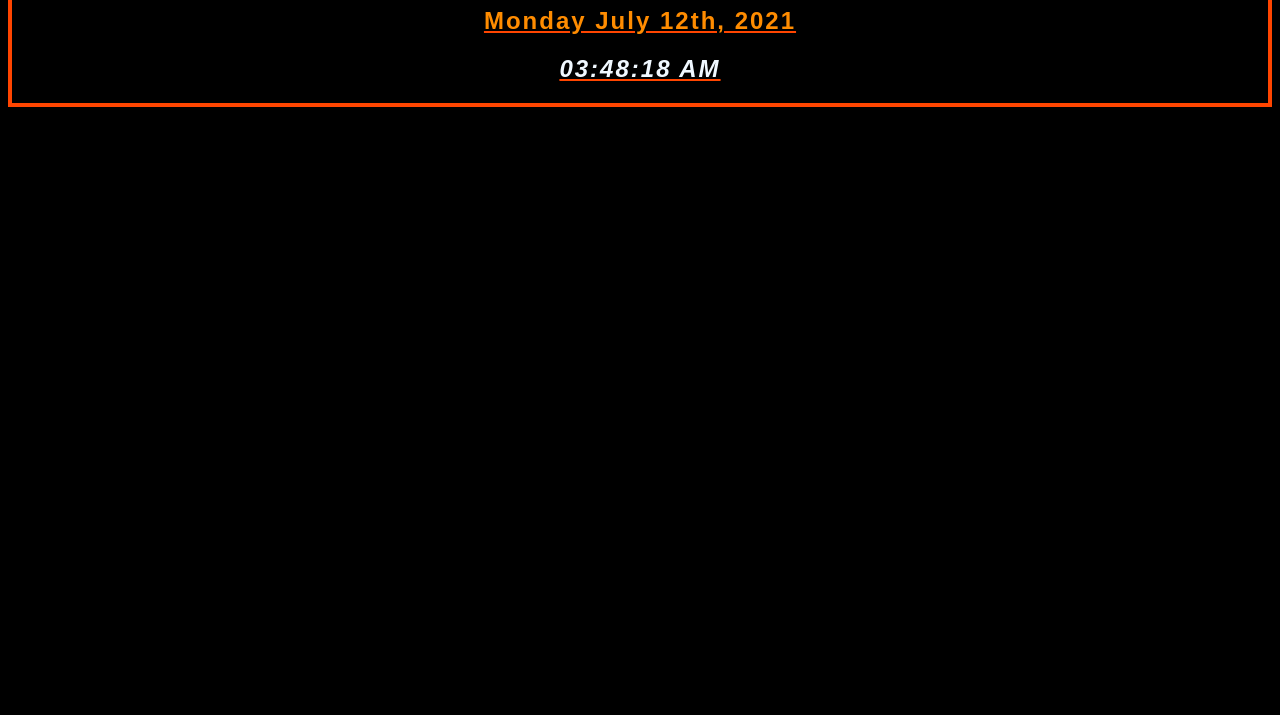
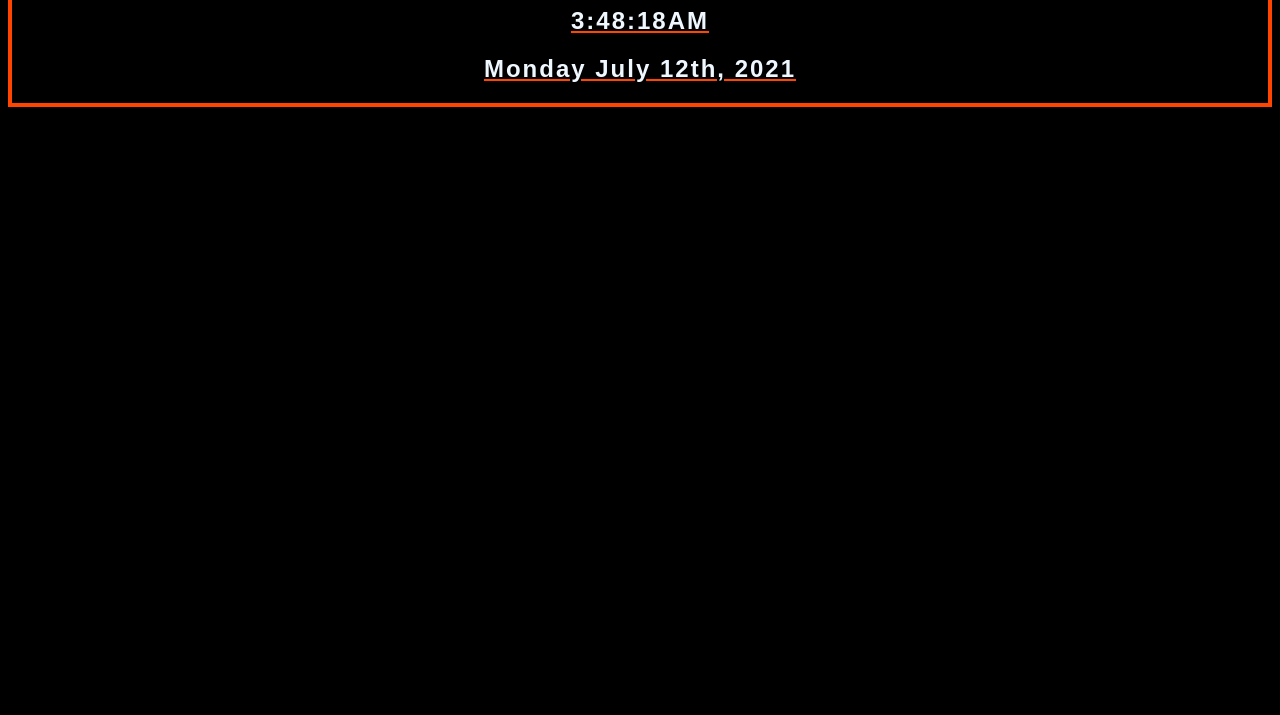
Before and after one commit to Trevorton27/brendonHclockApp, a plain HTML site: page index.html in a window 1280 px wide. Shown: the part 85-800 px from the top of the page. Drawn offline with Linux system fonts and the light colour scheme.

Commit message:
ready for code review approval

```diff
--- a/index.html
+++ b/index.html
@@ -1,23 +1,4 @@
-<!-- // My Process:
-// sectioned off a variables section at the top
-// wrote a function for displaying the time
-// looked up document.write()
-// tested function with raw numbers
-// explored the Date() attributes
-// wrote code to pull out the pieces I wanted from Date()
-// Passed those number to function
-// ISSUE: parameters of function were not evaluated, the code simply passed the code
-// tried eval() - FAIL
-// SOLUTION: write a separate code block to evaluate numbers
-// ISSUE: a while loop didn't automatically update the html after I displayed the date once (real bummer!)
-// checked out the code in your example (if you get stumped, look for similar code blocks and hunt)
-// explored DIV tag and DOM
-// it looks like setAttribute will be helpful
-// figured out the getElement[s] with an s require a pointer formated [0]
-// found set interval
-// moved code to capture current time into the function
-// SOLUTION: DOM, SetInterval
-// play with formatting -->
+
 
 <!DOCTYPE html>
 <html lang="en">
@@ -31,8 +12,9 @@
 <body>
   <div id="Title">
     <h1>Simple Digital Clock
-      <h2 class="date"></h2>
-      <h2 class="time"></h2>
+      <h2 id="time"></h2>
+      <h2 id="date"></h2>
+
     </h1>
   </div>
 
--- a/script.js
+++ b/script.js
@@ -1,84 +1,83 @@
+function displayTime() {
+  const timeNow = new Date();
+  const time = document.getElementById('time');
+  var timeHours = timeNow.getHours();
+  const timeMinutes = timeNow.getMinutes();
+  const timeSeconds = timeNow.getSeconds();
+  const isAm = timeHours < 12 || timeHours === 0;
+  let amPm = isAm ? 'AM' : 'PM';
+
+  time.innerText = `${formatHour(timeHours)}:${renderLeadingZero(
+    timeMinutes
+  )}:${renderLeadingZero(timeSeconds)}${amPm}`;
+}
+
+function formatHour(hour) {
+  hour = hour >= 13 ? hour - 12 : hour;
+
+  hour = hour === 0 ? hour + 12 : hour;
+  return hour;
+}
+
+function displayDate() {
+  const dateNow = new Date();
+  const date = document.getElementById('date');
+  const dateMonth = months[dateNow.getMonth()];
+  const dateDay = days[dateNow.getDay()];
+  const dateDate = dateNow.getDate();
+  const dateYear = dateNow.getFullYear();
+
+  date.innerText = `${dateDay} ${dateMonth} ${dateSuffix(
+    dateDate
+  )}, ${dateYear}`;
+}
+
+function renderLeadingZero(number) {
+  return number < 10 ? '0' + number : number;
+}
+
+function dateSuffix(date) {
+  if (date < 10 || date > 20) {
+    switch (date % 10) {
+      case 1:
+        return `${date}st`;
+      case 2:
+        return `${date}nd`;
+      case 3:
+        return `${date}rd`;
+    }
+  }
+  return `${date}th`;
+}
+
 const months = [
-"January",
-"February",
-"March",
-"April",
-"May",
-"June",
-"July",
-"August",
-"September",
-"October",
-"November",
-"December"];
+  'January',
+  'February',
+  'March',
+  'April',
+  'May',
+  'June',
+  'July',
+  'August',
+  'September',
+  'October',
+  'November',
+  'December'
+];
 
 const days = [
-  "Sunday",
-  "Monday",
-  "Tuesday",
-  "Wednesday",
-  "Thursday",
-  "Friday",
-  "Saturday"];
+  'Sunday',
+  'Monday',
+  'Tuesday',
+  'Wednesday',
+  'Thursday',
+  'Friday',
+  'Saturday'
+];
 
-var isMilitary = false;
-
-function updateTime(timeNow, isMilitary) {
-  const time = document.getElementById("Title").getElementsByTagName("h2")[1];
-  var timeHoursInMilitary = timeNow.getHours();
-  const timeMinutes = timeNow.getMinutes();
-  const timeSeconds = timeNow.getSeconds();
-
-  if (isMilitary  == false && timeHoursInMilitary > 12) {
-    timeHoursInMilitary = timeHoursInMilitary - 12;
-    timeAMPM = " PM";
-  } else if (isMilitary == false && timeHoursInMilitary <= 12) {
-    timeAMPM = " AM";
-  } else {
-    timeAMPM = "";
-  }
-
-  time.innerHTML = `${renderLeadingZero(timeHoursInMilitary)}:${renderLeadingZero(timeMinutes)}:${renderLeadingZero(timeSeconds)}${timeAMPM}`;
-}
-
-function updateDate(timeNow) {
-  const date = document.getElementById("Title").getElementsByTagName("h2")[0];
-  const dateMonth = months[timeNow.getMonth()];
-  const dateDay = days[timeNow.getDay()];
-  const dateDate = timeNow.getDate();
-  const dateYear = timeNow.getFullYear();
-
-  date.innerHTML = `${dateDay} ${dateMonth} ${dateSuffix(dateDate)}, ${dateYear}`;
-  }
-
-function renderLeadingZero (x) {
-  return x < 10 ? "0" + x : x
-}
-
-function dateSuffix(x) {
-  suffix = ["st", 'nd', 'rd', 'th'];
-  lastDigit = x.toString().split('').pop();
-
-  if (x > 10 && x < 20) {
-    x = x + suffix[3];
-  } else if (lastDigit == 1) {
-    x = x + suffix[0];
-  } else if (lastDigit == 2) {
-    x = x + suffix[1];
-  } else if (lastDigit == 3) {
-    x = x + suffix[2];
-  } else {
-    x = x + suffix[3];
-  }
-
-  return x;
-}
-
-function combine(isMilitary) {
-  timeNow = new Date();
-  updateTime(timeNow, isMilitary);
-  updateDate(timeNow);
-}
-
-combine(isMilitary);
-setInterval(combine, 1000, isMilitary);
+displayTime();
+displayDate();
+setInterval(() => {
+  displayTime();
+  displayDate();
+});
```
